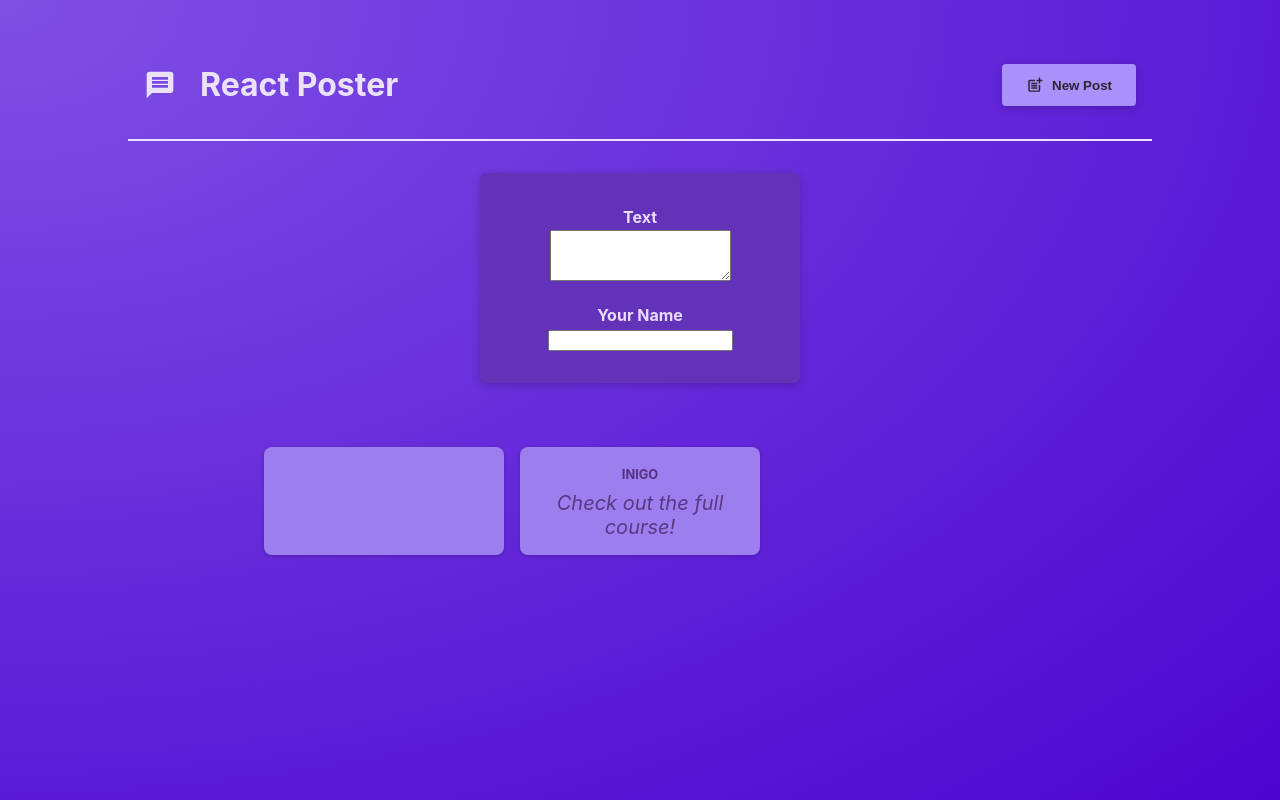
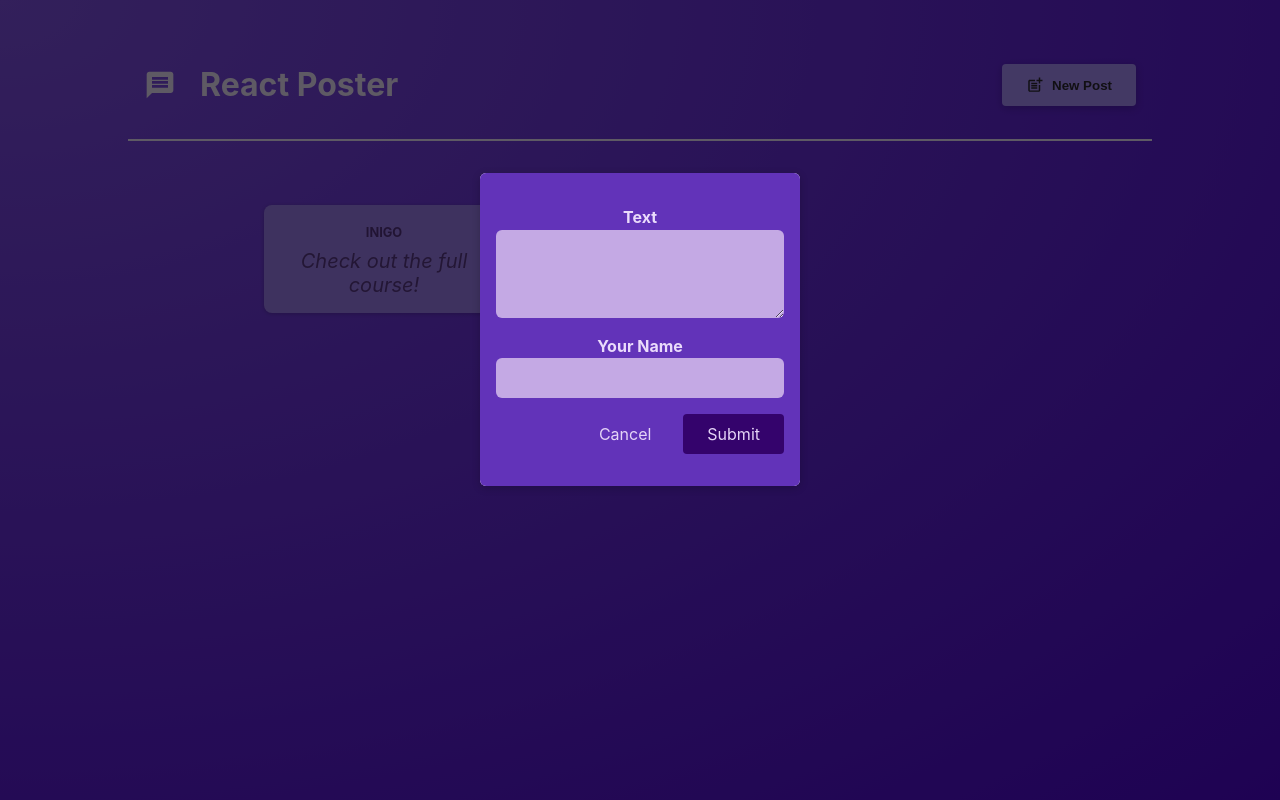
Before and after one commit to Inigojeevan/React-Posters, a React (Vite) app: page / in a window 1280 px wide. Both pictures are taken after a click on the button "New Post". Built offline with nearby package versions, Linux system fonts and the light colour scheme.

Commit message:
handled form submissions

```diff
--- a/src/App.jsx
+++ b/src/App.jsx
@@ -1,11 +1,22 @@
 import PostList from "./components/PostList";
 import MainHeader from "./components/MainHeader";
+import { useState } from "react";
 function App() {
+  const [modalIsVisble, setModalIsVisible] = useState(false);
+
+  function hideModalHandler() {
+    setModalIsVisible(false);
+  }
+
+  function showModalHandler() {
+    setModalIsVisible(true);
+  }
+
   return (
     <>
-      <MainHeader />
+      <MainHeader onCreatePost={showModalHandler} />
       <main>
-        <PostList />
+        <PostList isPosting={modalIsVisble} onStopPosting={hideModalHandler} />
       </main>
     </>
   );
--- /dev/null
+++ b/src/components/Modal.jsx
@@ -0,0 +1,13 @@
+import classes from "./Modal.module.css";
+function Modal({ children, onClose }) {
+  return (
+    <>
+      <div className={classes.backdrop} onClick={onClose} />
+      <dialog open className={classes.modal}>
+        {children}
+      </dialog>
+    </>
+  );
+}
+
+export default Modal;
--- /dev/null
+++ b/src/components/Modal.module.css
@@ -0,0 +1,18 @@
+.backdrop {
+  position: fixed;
+  top: 0;
+  left: 0;
+  width: 100%;
+  height: 100vh;
+  background-color: rgba(0, 0, 0, 0.6);
+  z-index: 1;
+}
+
+.modal {
+  border: none;
+  border-radius: 6px;
+  box-shadow: 0 2px 8px rgba(0, 0, 0, 0.2);
+  padding: 0;
+  overflow: hidden;
+  z-index: 1;
+}
--- a/src/components/NewPost.jsx
+++ b/src/components/NewPost.jsx
@@ -1,15 +1,43 @@
 import classes from "./NewPost.module.css";
+import { useState } from "react";
 
 function NewPost(props) {
+  const [enteredBody, setEnteredBody] = useState("");
+  const [enteredAuthor, setEnteredAuthor] = useState("");
+
+  function bodyChangeHandler(event) {
+    setEnteredBody(event.target.value);
+  }
+
+  function authorChangeHandler(event) {
+    setEnteredAuthor(event.target.value);
+  }
+
+  function submitHandler(event) {
+    event.preventDefault();
+    const postData = {
+      body: enteredBody,
+      author: enteredAuthor,
+    };
+    console.log(postData);
+    props.onCancel();
+  }
+
   return (
-    <form className={classes.form}>
+    <form className={classes.form} onSubmit={submitHandler}>
       <p>
         <label htmlFor="body">Text</label>
-        <textarea id="body" required rows={3} onChange={props.onBodyChange} />
+        <textarea id="body" required rows={3} onChange={bodyChangeHandler} />
       </p>
       <p>
         <label htmlFor="name">Your Name</label>
-        <input type="text" id="name" required onChange={props.onAuthorChange} />
+        <input type="text" id="name" required onChange={authorChangeHandler} />
+      </p>
+      <p className={classes.actions}>
+        <button type="button" onClick={props.onCancel}>
+          Cancel
+        </button>
+        <button>Submit</button>
       </p>
     </form>
   );
--- a/src/components/NewPost.module.css
+++ b/src/components/NewPost.module.css
@@ -2,13 +2,51 @@
   background-color: #6233b9;
   padding: 1rem;
   width: 20rem;
-  margin: 2rem auto;
-  border-radius: 6px;
-  box-shadow: 0 2px 8px rgba(0, 0, 0, 0.2);
 }
+
 .form label {
   display: block;
   margin-bottom: 0.05rem;
   color: #eadbfb;
   font-weight: bold;
 }
+
+.form input,
+.form textarea {
+  display: block;
+  width: 100%;
+  font: inherit;
+  padding: 0.5rem;
+  border-radius: 6px;
+  border: none;
+  background-color: #c4a9e4;
+  color: #28262c;
+}
+
+.actions {
+  display: flex;
+  justify-content: flex-end;
+  gap: 0.5rem;
+}
+
+.actions button {
+  cursor: pointer;
+  font: inherit;
+  padding: 0.5rem 1.5rem;
+  border: none;
+  border-radius: 4px;
+  background-color: #34036c;
+  color: #e5d5f7;
+}
+
+.actions button:hover {
+  background-color: #23014a;
+}
+
+.actions button[type="button"] {
+  background-color: transparent;
+}
+
+.actions button[type="button"]:hover {
+  color: #d1bee6;
+}
--- a/src/components/PostList.jsx
+++ b/src/components/PostList.jsx
@@ -1,28 +1,18 @@
-import { useState } from "react";
 import NewPost from "./NewPost";
 import Post from "./Post";
 import classes from "./PostList.module.css";
+import Modal from "./Modal";
 
-function PostList() {
-  const [enteredBody, setEnteredBody] = useState("");
-  const [enteredAuthor, setEnteredAuthor] = useState("");
-
-  function bodyChangeHandler(event) {
-    setEnteredBody(event.target.value);
-  }
-
-  function authorChangeHandler(event) {
-    setEnteredAuthor(event.target.value);
-  }
-
+function PostList({ isPosting, onStopPosting }) {
   return (
     <>
-      <NewPost
-        onBodyChange={bodyChangeHandler}
-        onAuthorChange={authorChangeHandler}
-      />
+      {isPosting && (
+        <Modal onClose={onStopPosting}>
+          <NewPost onCancel={onStopPosting} />
+        </Modal>
+      )}
+
       <ul className={classes.posts}>
-        <Post author={enteredAuthor} body={enteredBody} />
         <Post author="Inigo" body="Check out the full course!" />
       </ul>
     </>
```
